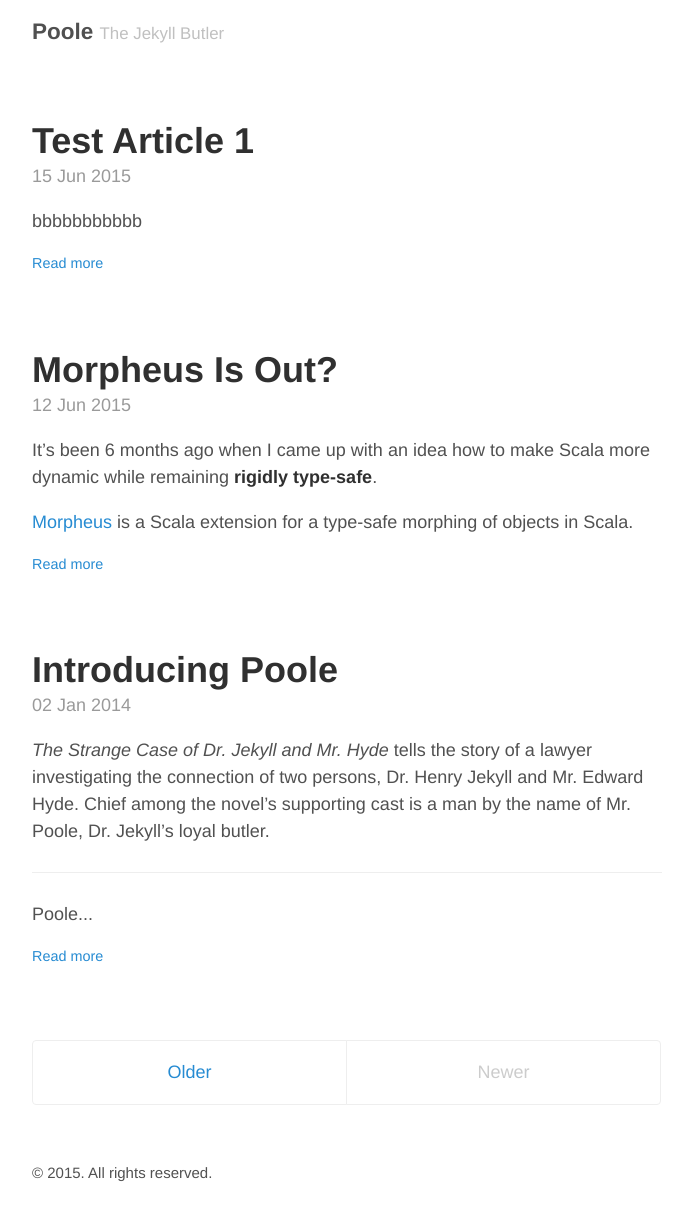
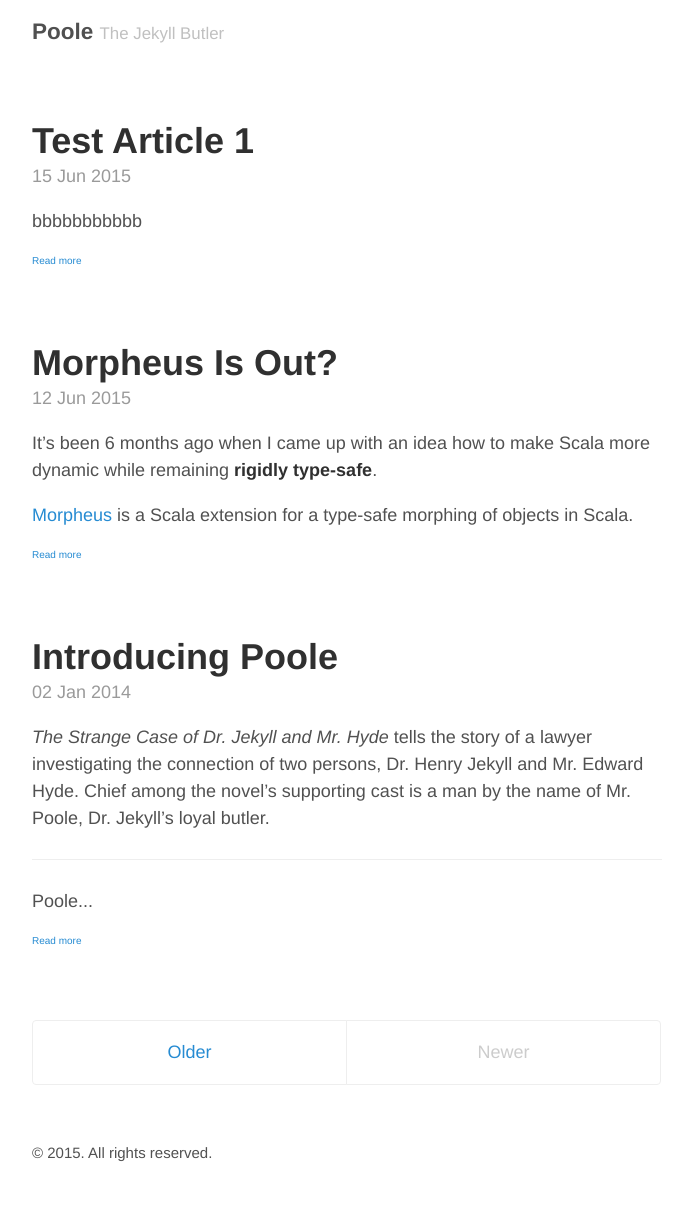
Before and after one commit to zslajchrt/zslajchrt.github.io, a Jekyll site: the page built from index.html, in a window 1280 px wide. Shown: the whole page, without its empty margins (293-985 px from the left). Built offline with Jekyll 4.4.1, drawn with Linux system fonts in a browser that asks for light colours; the list of posts is cut into pages by our own code.

Commit message:
Update _pagination.scss

```diff
--- a/_sass/_pagination.scss
+++ b/_sass/_pagination.scss
@@ -4,7 +4,7 @@
 // there are no more previous or next posts to show.
 
 .readmore {
-  font-size: 80%
+  font-size: 10px
 }
 
 .pagination {
```
